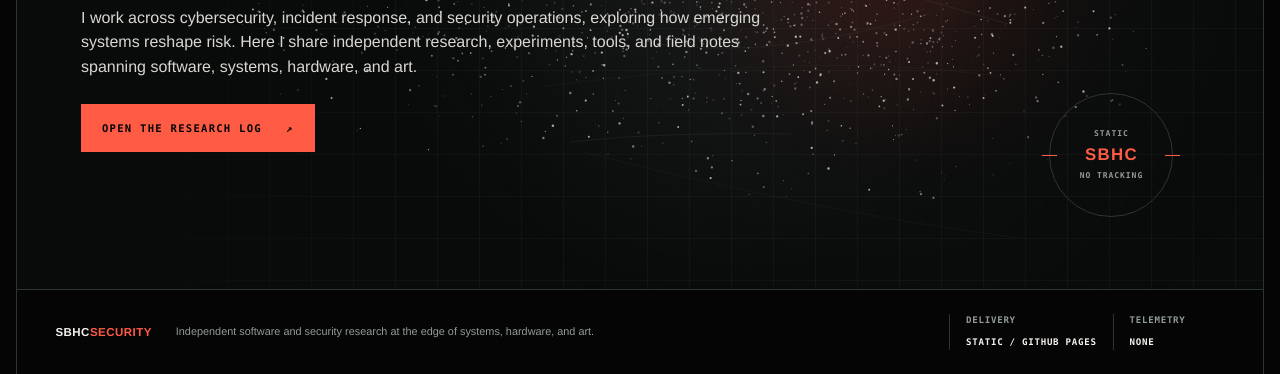
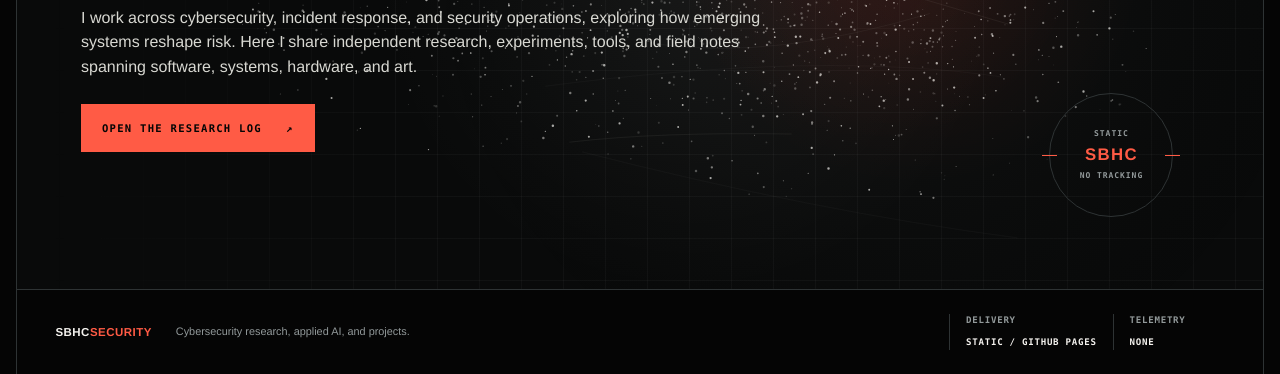
Before and after one commit to subversive01/subversive01.github.io, an Astro site: page / in a window 1280 px wide. Shown: the part 426-800 px from the top of the page. Built offline with nearby package versions, Linux system fonts and the light colour scheme; Astro itself is replaced by a stand-in of ours; animation ran at ten frames a second.

Commit message:
Update the SBHC Security tagline

```diff
--- a/src/components/SiteFooter.astro
+++ b/src/components/SiteFooter.astro
@@ -1,7 +1,7 @@
 <footer class="site-footer">
   <div>
     <a class="brand" href="/">SBHC<span>Security</span></a>
-    <p>Independent software and security research at the edge of systems, hardware, and art.</p>
+    <p>Cybersecurity research, applied AI, and projects.</p>
   </div>
   <dl>
     <div><dt>Delivery</dt><dd>Static / GitHub Pages</dd></div>
```
